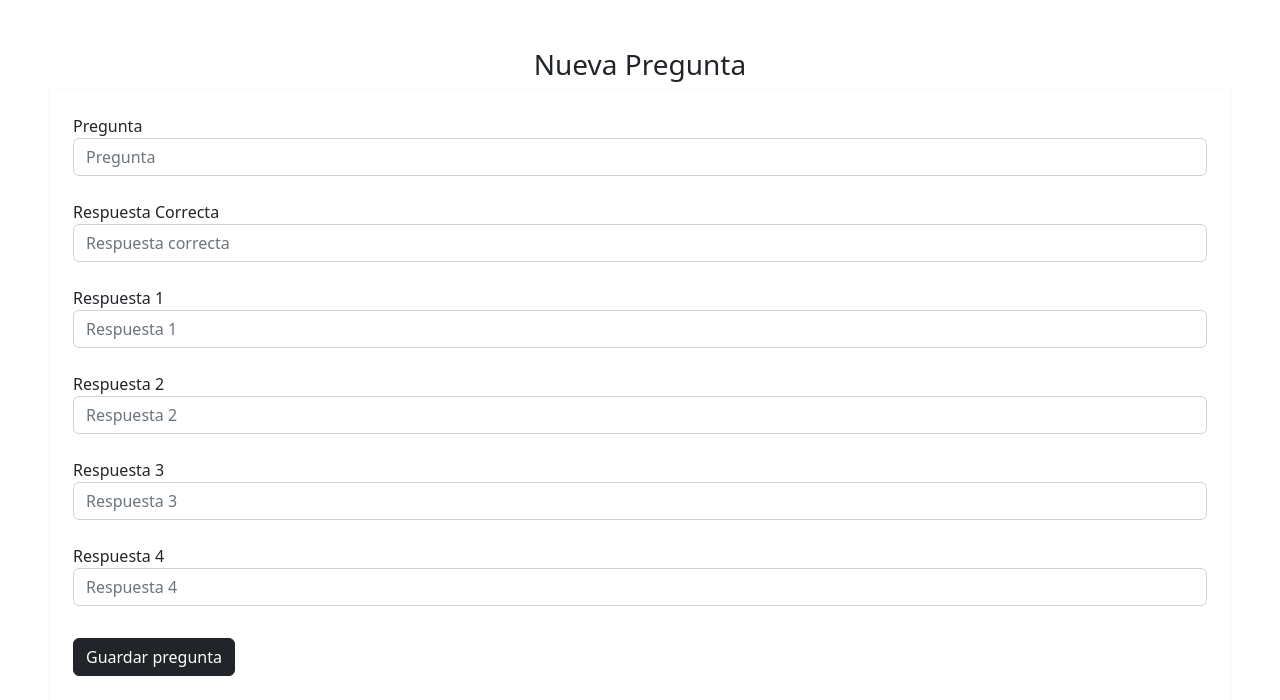
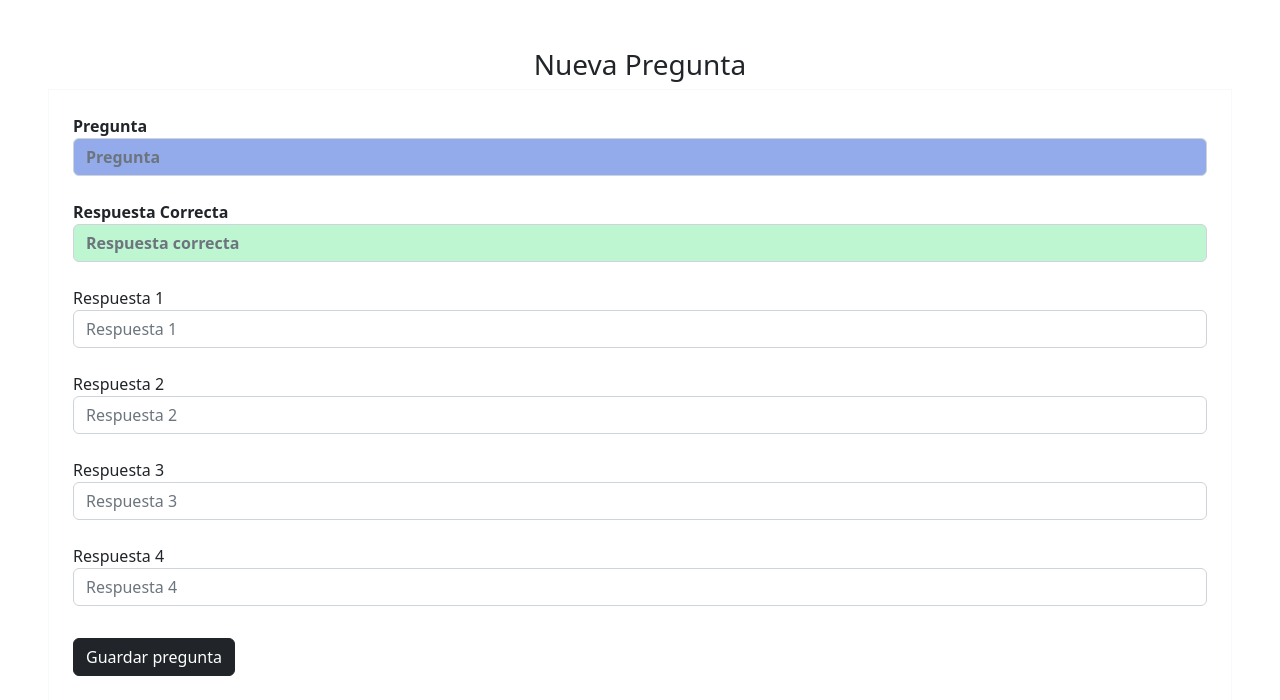
Before and after one commit to JaccN7/TriviaGame, a Node project: template views/adminNewTriviaQuestion.ejs in a window 1280 px wide. Shown: the part 59-759 px from the top of the page. Run offline with Node 20 templates, Linux system fonts and the light colour scheme; the template is opened without the code that fills it: most values are stand-ins (such as "Sample title", 1, 10 or a date in 2020); some libraries are stand-ins or nearby versions.

Commit message:
views modificadas

```diff
--- a/views/adminNewTriviaQuestion.ejs
+++ b/views/adminNewTriviaQuestion.ejs
@@ -4,11 +4,11 @@
         <h3 class="text-center">Nueva Pregunta</h3>
         <form action="newtriviaquestion" method="POST" class="border border-light p-4">
 
-            <label for="textInput">Pregunta</label>
-            <input type="text" id="question" name="question" class="form-control mb-4" placeholder="Pregunta" required>
+            <label for="textInput" class="fw-bold">Pregunta</label>
+            <input type="text" id="question" name="question" class="form-control mb-4 question" placeholder="Pregunta" required>
 
-            <label for="textInput">Respuesta Correcta</label>
-            <input type="text" id="answer5" name="answer5" class="form-control mb-4"
+            <label for="textInput" class="fw-bold">Respuesta Correcta</label>
+            <input type="text" id="answer5" name="answer5" class="form-control mb-4 correctAnswer"
                 placeholder="Respuesta correcta" required>
 
             <label for="textInput">Respuesta 1</label>
--- a/views/adminUpdateTriviaQuestion.ejs
+++ b/views/adminUpdateTriviaQuestion.ejs
@@ -6,7 +6,7 @@
         <input type="hidden" id="id" name="id" value="<%= objModifiedQuestion.id %>" required>
         <div class="form-group">
             <label for="question">Pregunta:</label>
-            <input type="text" class="form-control" id="question" name="question" value="<%= objModifiedQuestion.question %>" required>
+            <input type="text" class="form-control question" id="question" name="question" value="<%= objModifiedQuestion.question %>" required>
         </div>
         <div class="form-group">
             <label for="answer1">Respuesta 1</label>
@@ -26,7 +26,7 @@
         </div>
         <div class="form-group">
             <label for="answer5">Respuesta correcta</label>
-            <input type="text" class="form-control" id="answer5" name="answer5" value="<%= objModifiedQuestion.answer5 %>" required>
+            <input type="text" class="form-control correctAnswer" id="answer5" name="answer5" value="<%= objModifiedQuestion.answer5 %>" required>
         </div>
         <div class="container-fluid d-flex justify-content-center">
             <button class="btn btn-dark btn-block mt-3" type="submit">Modificar pregunta</button>
--- a/views/adminWatchTriviaQuestions.ejs
+++ b/views/adminWatchTriviaQuestions.ejs
@@ -1,5 +1,4 @@
 <%- include('templates/header', {tittle: "Preguntas", userName: userName, userType: userType}) %>
-<h5 style="display: none;"> <%= userName %></h5>
     <div class="container-fluid d-flex justify-content-center flex-wrap">
             <!-- crear una tarjeta por cada pregunta del arreglo a recibir -->
             <% for (let i = 0; i < triviaQuestionArray.length; i++) { %>
--- a/views/error.ejs
+++ b/views/error.ejs
@@ -1,5 +1,4 @@
 <%- include('templates/header', {tittle: "Error", userName: userName, userType: userType}) %>
-<h5 style="display: none;"> <%= userName %></h5>
     <div class="container-fluid">
         <div class="row m-auto px-5 mt-5">
             <div class="card text-center">
--- a/views/triviaGame.ejs
+++ b/views/triviaGame.ejs
@@ -9,7 +9,7 @@
             <% } %>
             <div class="card-deck">
                 <div class="card p-4">
-                        <form action="/web/finishedtrivia" method="POST">
+                    <form action="/web/finishedtrivia" method="POST">
 
                     <% for (var i = 0; i < randomTriviaQuestion.length; i++) { %>
                         <input type="hidden" name="id" value="<%= randomTriviaQuestion[i].id %>" required>
@@ -32,7 +32,7 @@
                             <% let identificador = "question" + (i+1) + "idInput"+j %>
                             <% if (arrayAnswers[randomArray[j]] != "") { %>
                                 <input type="radio" name="<%= name %>" value="<%= arrayAnswers[randomArray[j]] %>" id="<%= identificador %>">
-                                <label for="<%= identificador %>"><%= arrayAnswers[randomArray[j]] %></label>
+                                <label class="label" for="<%= identificador %>"><%= arrayAnswers[randomArray[j]] %></label>
                             <% } %>
                         <% } %>
                         </fieldset>
```
Also changed, not shown: views/adminWatchUsers.ejs (+4 -6 lines).
